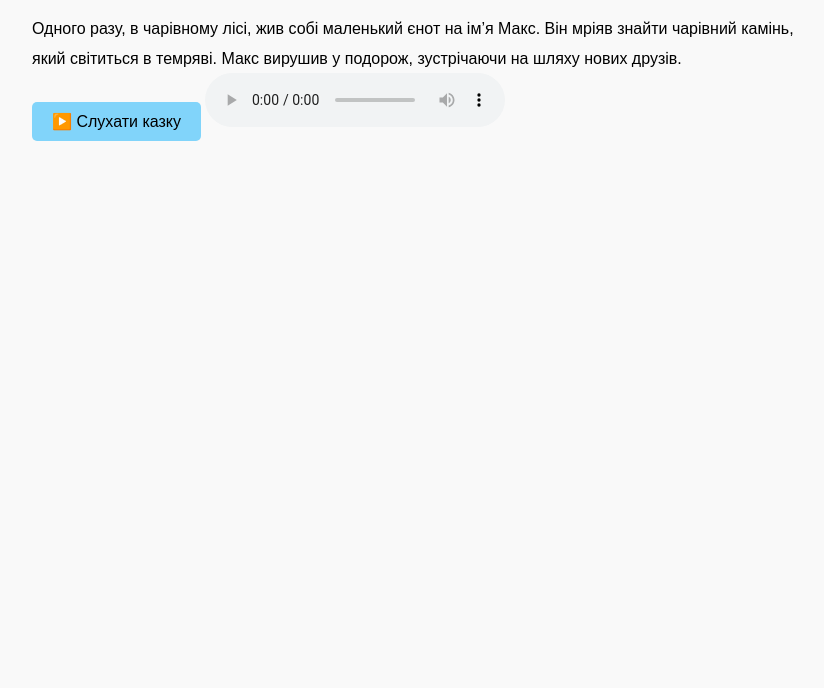
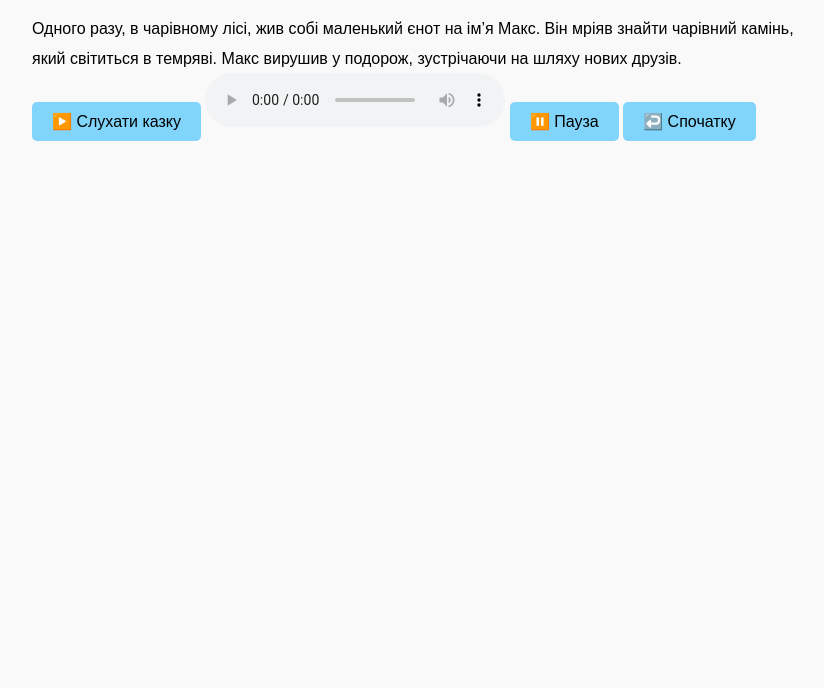
Before and after one commit to oks-dom/Ukrainian-Kazka, a plain HTML site: page index.HTML in a window 1280 px wide. Shown: the part 112-800 px from the top of the page, without its empty margins (208-1032 px from the left). Drawn offline with Linux system fonts and the light colour scheme.

Commit message:
Update index.HTML

```diff
--- a/index.HTML
+++ b/index.HTML
@@ -56,7 +56,8 @@
     <source src="kazkaaudio.m4a" type="audio/mp4">
     Ваш браузер не підтримує аудіо.
   </audio>
-
+<button onclick="audioPlayer.pause()">⏸️ Пауза</button>
+<button onclick="audioPlayer.currentTime = 0">↩️ Спочатку</button>
   <script>
     const audio = document.getElementById('audioPlayer');
     const textSpans = document.querySelectorAll('#story span');
```
